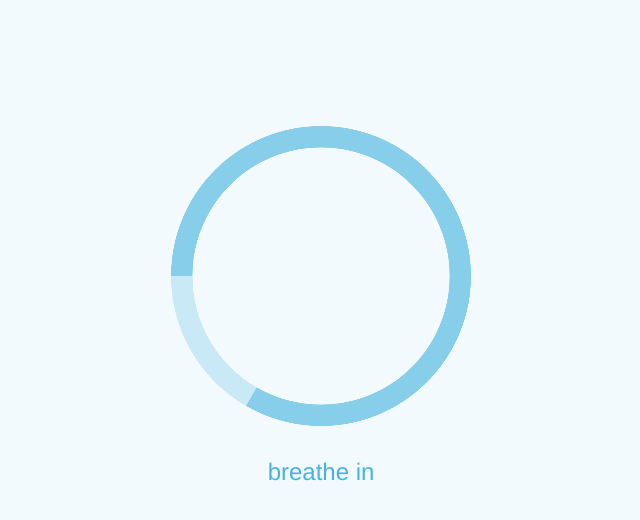
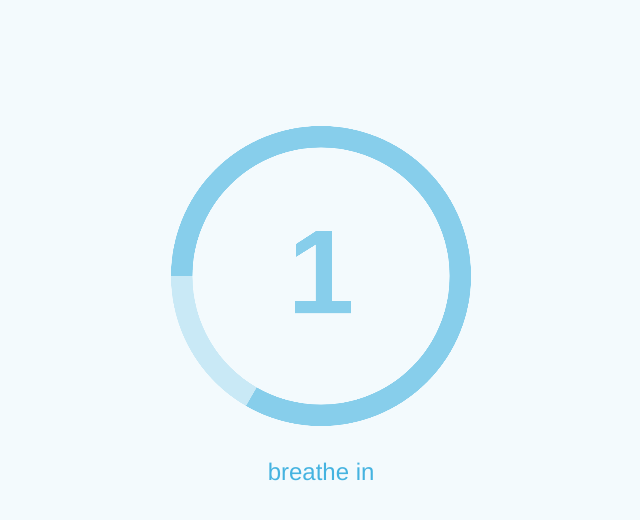
Before and after one commit to cdzombak/345, a plain HTML site: page index.html in a window 1280 px wide. Shown: the whole page, without its empty margins (319-959 px from the left). Drawn offline with nearby package versions, Linux system fonts and the light colour scheme.

Commit message:
add timer in center of circle

```diff
--- a/index.html
+++ b/index.html
@@ -36,7 +36,7 @@
 <body>
   <div id="circle">
     <div class="info">
-      get ready...
+      get ready &hellip;
     </div>
   </div>
   <script src="jquery-3.4.1.min.js"></script>
@@ -50,7 +50,7 @@
         // transition 3 -> 4
         currentPhase = 4;
         currentTick = 1;
-        $("#circle .info").text("hold it...");
+        $("#circle .info").html("hold it &hellip;");
 
         $("#circle").circleProgress({
           value: 1,
@@ -63,7 +63,7 @@
         // transition 4 -> 5
         currentPhase = 5;
         currentTick = 1;
-        $("#circle .info").text("let it out");
+        $("#circle .info").text("breathe out");
 
         $("#circle").circleProgress({
           value: 1,
@@ -91,6 +91,21 @@
     }
 
     function go() {
+      $("#circle").on('circle-animation-progress', function(e, p, v) {
+        var obj = $(this).data('circle-progress'),
+            ctx = obj.ctx,
+            s = obj.size,
+            fill = obj.arcFill;
+
+        ctx.save();
+        ctx.font = "bold " + s / 2.5 + "px 'Arimo', sans-serif";
+        ctx.textAlign = 'center';
+        ctx.textBaseline = 'middle';
+        ctx.fillStyle = fill;
+        ctx.fillText(currentPhase - currentTick + 1, s / 2, s / 2);
+        ctx.restore();
+      });
+
       currentPhase = 3;
       currentTick = 1;
       $("#circle .info").text("breathe in");
```
